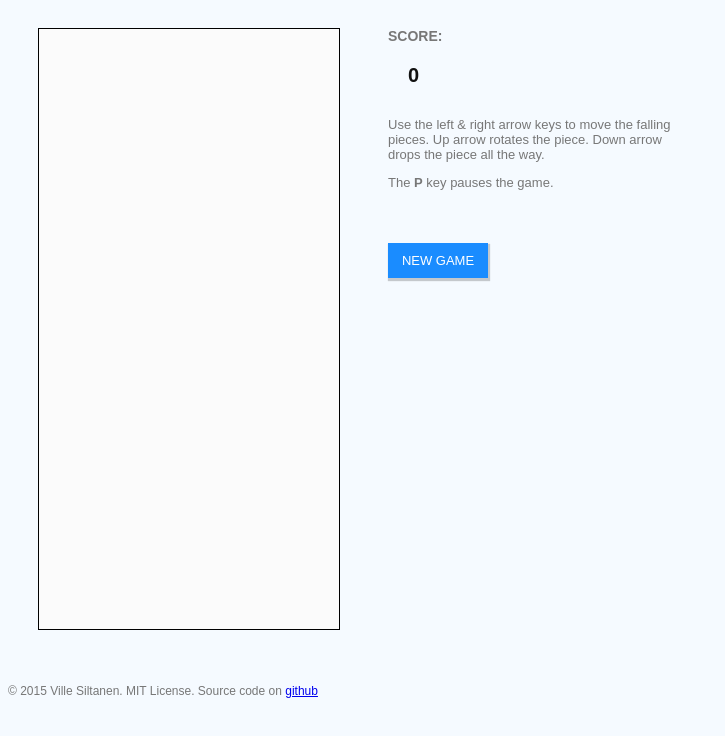
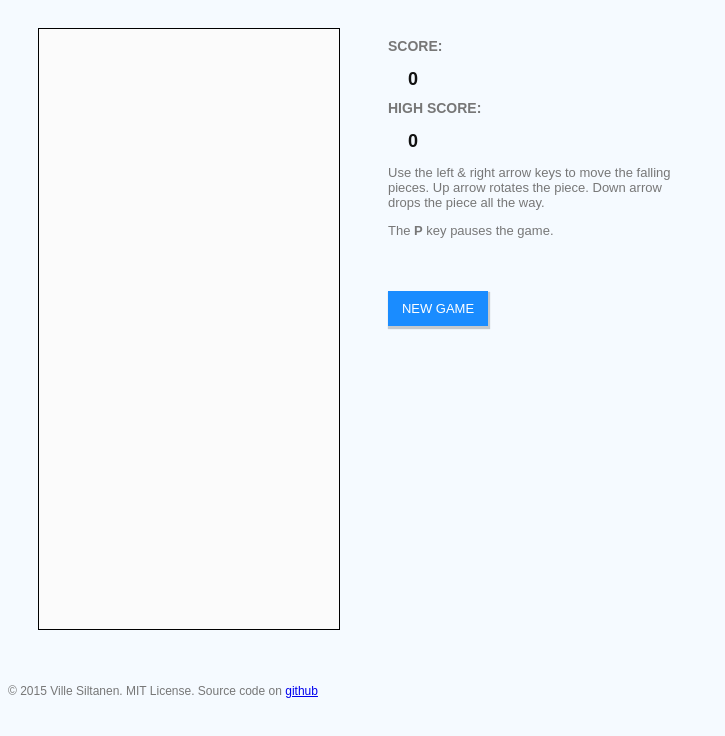
Before and after one commit to villez/xtris, a plain HTML site: page xtris.html in a window 1280 px wide. Shown: the whole page, without its empty margins (0-725 px from the left). Drawn offline with Linux system fonts and the light colour scheme.

Commit message:
first version of storing high score into localStorage

```diff
--- a/style.css
+++ b/style.css
@@ -23,9 +23,13 @@ body {
     color: #777;
 }
 
-.game-score {
-    margin: 20px 0 0 20px;
-    font: bold 20px sans-serif;
+.game-sidebar > div {
+    margin: 10px 0 0 0;
+}
+
+.game-score, .highscore {
+    margin: 15px 0 0 20px;
+    font: bold 18px sans-serif;
     color: #111;
 }
 
--- a/xtris.html
+++ b/xtris.html
@@ -12,11 +12,18 @@
       </div>
 
       <div class="game-sidebar">
-        Score:
-        <div class="game-score">
-          0
+        <div>
+          Score:
+          <div class="game-score">
+            0
+          </div>
         </div>
-
+        <div>
+          High score:
+          <div class="highscore">
+            0
+          </div>
+        </div>
         <div class="instructions">
           <p>Use the left & right arrow keys to move the falling pieces.
             Up arrow rotates the piece. Down arrow drops the piece all the way.
--- a/xtris.js
+++ b/xtris.js
@@ -56,7 +56,8 @@
         pausedText: "PAUSED",
         pausedOverlayColor: "#f0f0f0",
         gameOverText: "GAME OVER",
-        gameOverOverlayColor: "rgba(200, 200, 200, 0.5)"
+        gameOverOverlayColor: "rgba(200, 200, 200, 0.5)",
+        highScoreItem: "xtrisHighScore"
     };
 
     function Board() {
@@ -314,6 +315,7 @@
             clearInterval(game.moveTimer);
             game.currentPiece = null;
             game.board.drawGameOver();
+            game.saveHighScore();
         }
     };
 
@@ -405,6 +407,19 @@
         document.getElementsByClassName("game-score")[0].innerHTML = game.score;
     };
 
+    game.showHighScore = function() {
+        game.highScore = localStorage.getItem(config.highScoreItem) || 0;
+        document.getElementsByClassName("highscore")[0].innerHTML = game.highScore;
+    };
+
+    game.saveHighScore = function() {
+        if (game.score > game.highScore) {
+            game.highScore = game.score;
+            localStorage.setItem(config.highScoreItem, game.score);
+            game.showHighScore();
+        }
+    };
+
     game.restart = function() {
         clearInterval(game.moveTimer);
         game.board = new Board();
@@ -418,5 +433,6 @@
     window.addEventListener("keydown", game.arrowKeyPress);
     window.addEventListener("keypress", game.togglePause);
     document.getElementById("restart").addEventListener("click", game.restart);
+    game.showHighScore();
 
 }());
```
Also changed, not shown: README.md.
